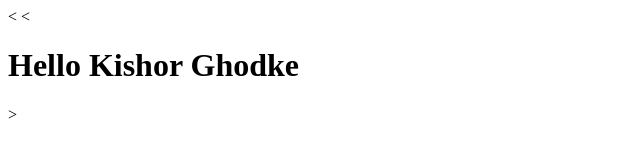
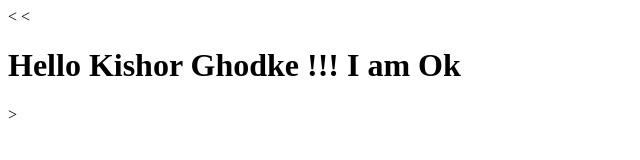
Before and after one commit to kishorghodke/Coursera-Kishor, a plain HTML site: page index.html in a window 1280 px wide. Shown: the whole page, without its empty margins (0-640 px from the left). Drawn offline with Linux system fonts and the light colour scheme.

Commit message:
updated file

```diff
--- a/index.html
+++ b/index.html
@@ -5,6 +5,6 @@
     <title>Hello Coursera</title>
   </head>
   <body>
-    <<h1>Hello Kishor Ghodke</h1>
+    <<h1>Hello Kishor Ghodke !!! I am Ok</h1>
   </body>
 </html>>
```
